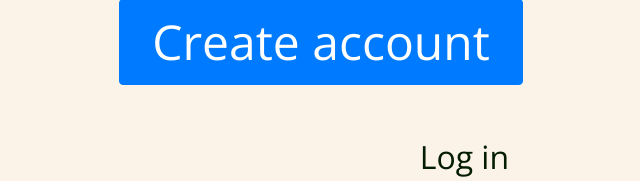
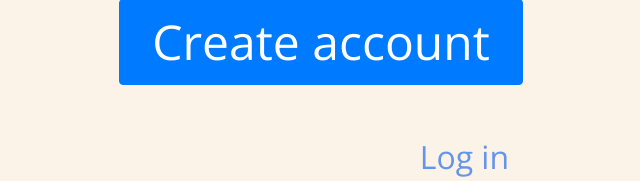
Before and after one commit to BenCurrieDev/SkoonAssignment, a Django app: page /signup/ in a window 1280 px wide. Shown: the part 822-1003 px from the top of the page, without its empty margins (319-959 px from the left). Run offline with Django 4.2, Linux system fonts and the light colour scheme; some libraries are stand-ins or nearby versions.

Commit message:
fixed issue with sign up font color

```diff
--- a/static/css/skoon.css
+++ b/static/css/skoon.css
@@ -153,8 +153,9 @@ h1, h2, h3, h4, p, a {
     font-weight: 300;
 }
 
-.signup {
+a.signup {
     margin-left: 1rem;
+    color: cornflowerblue;
 }
 
 .accounts-content {
```
Also changed, not shown: db.sqlite3.
